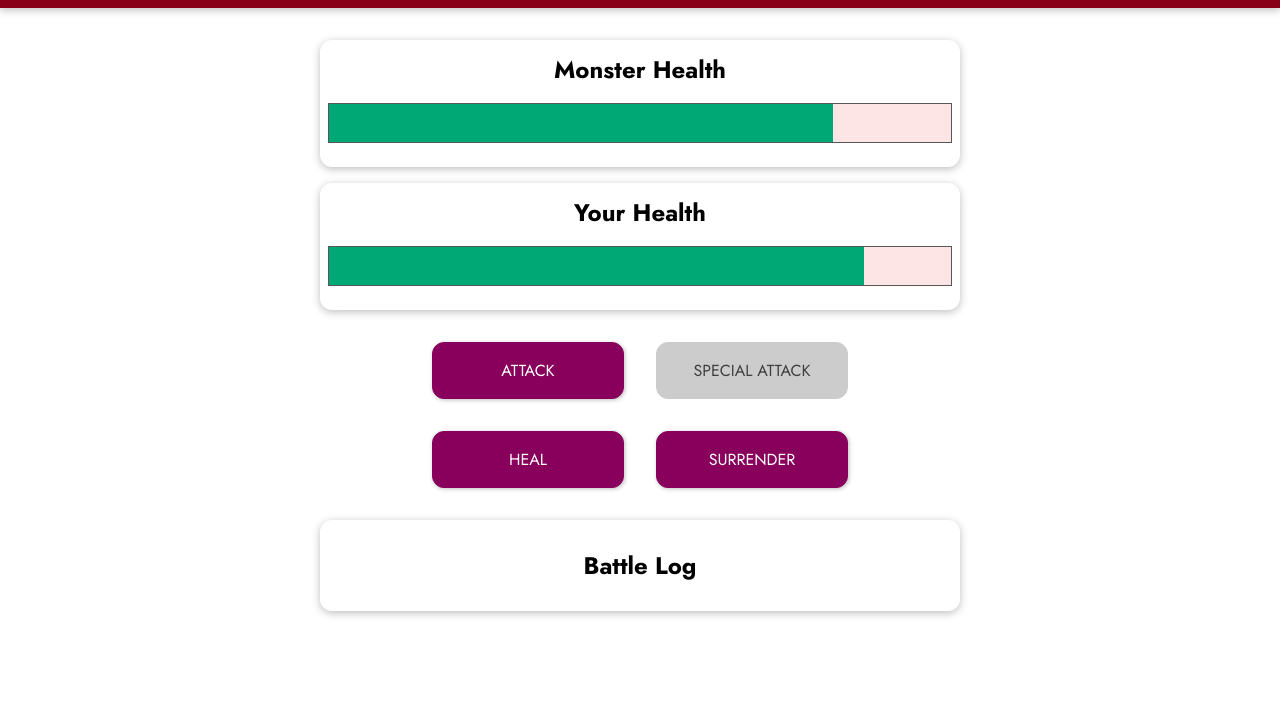
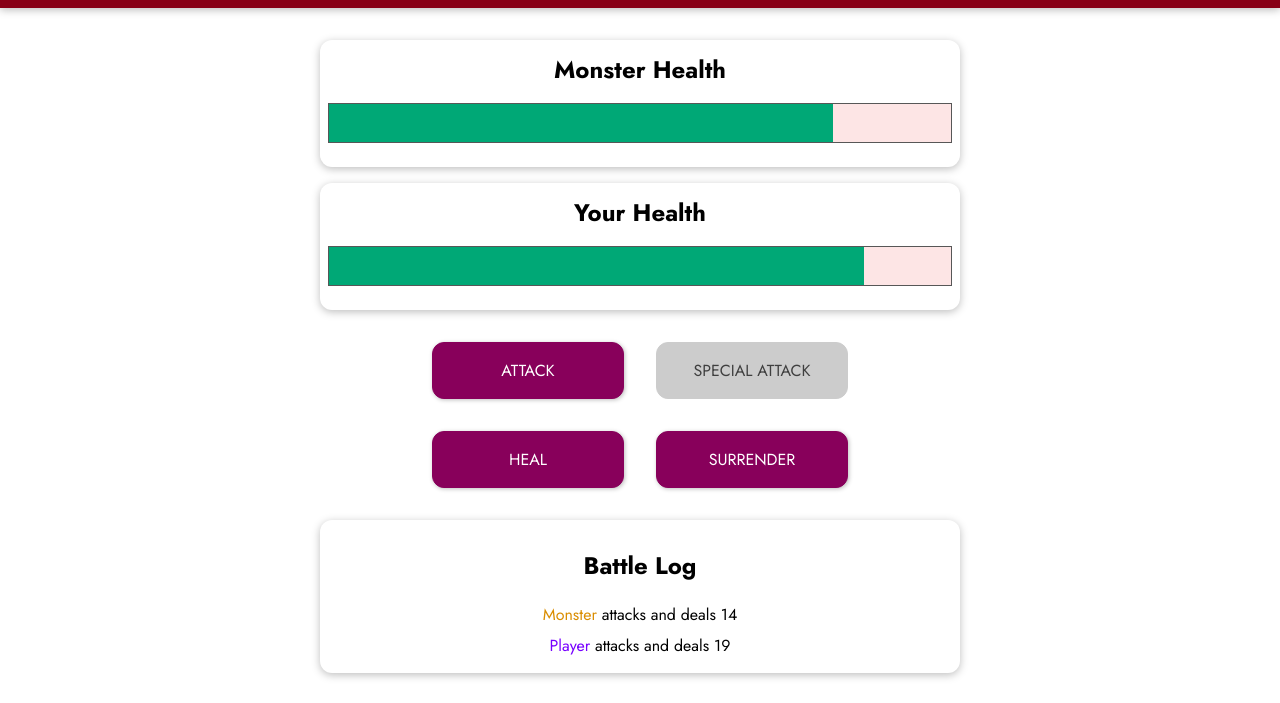
Before and after one commit to DiegoSanMo/vue-monster-app, a plain HTML site: page index.html in a window 1280 px wide. Both pictures are taken after a click on the button "SPECIAL ATTACK". Shown: the part 97-800 px from the top of the page. Drawn offline with nearby package versions, Linux system fonts and the light colour scheme.

Commit message:
Added the log message

```diff
--- a/app.js
+++ b/app.js
@@ -7,6 +7,7 @@ const app = Vue.createApp({
       monsterHealth: 100,
       rounds: 0,
       winner: null,
+      messages: [],
     };
   },
   methods: {
@@ -14,17 +15,20 @@ const app = Vue.createApp({
       this.rounds++;
       const attackValue = getRandomValue(12, 5);
       this.monsterHealth -= attackValue;
+      this.addLogMessage('player', 'attacked', attackValue);
       this.attackPlayer();
     },
     attackPlayer() {
       this.rounds++;
       const attackValue = getRandomValue(15, 8);
       this.playerHealth -= attackValue;
+      this.addLogMessage('monster', 'attacked', attackValue);
     },
     specialAttackMonster() {
       this.rounds++;
       const attackValue = getRandomValue(25, 10);
       this.monsterHealth -= attackValue;
+      this.addLogMessage('player', 'special', attackValue);
       this.attackPlayer();
     },
     healPlayer() {
@@ -35,6 +39,7 @@ const app = Vue.createApp({
       } else {
         this.playerHealth += heal;
       }
+      this.addLogMessage('player', 'heal', heal);
       this.attackPlayer();
     },
     startGame() {
@@ -42,10 +47,18 @@ const app = Vue.createApp({
       this.monsterHealth = 100;
       this.rounds = 0;
       this.winner = null;
+      this.messages = [];
     },
-    surrender(){
-      this.winner = 'monster'
-    }
+    surrender() {
+      this.winner = "monster";
+    },
+    addLogMessage(who, what, value) {
+      this.messages.unshift({
+        who,
+        what,
+        value,
+      });
+    },
   },
   computed: {
     monsterBarStyles() {
--- a/index.html
+++ b/index.html
@@ -46,7 +46,18 @@
       </section>
       <section id="log" class="container">
         <h2>Battle Log</h2>
-        <ul></ul>
+        <ul>
+          <li v-for="message in messages">
+            <span :class="{'log--player': message.who === 'player', 'log--monster': message.who === 'monster'}">{{message.who === 'player' ? 'Player' : 'Monster'}}</span>
+            <span v-if="message.what === 'heal'">
+              heals himself for <span class="log--heal">{{message.value}}</span>
+            </span>
+            <span v-else>
+              attacks and deals
+              <span class="log-damage"> {{message.value }}</span>
+            </span>
+          </li>
+        </ul>
       </section>
     </div>
   </body>
```
